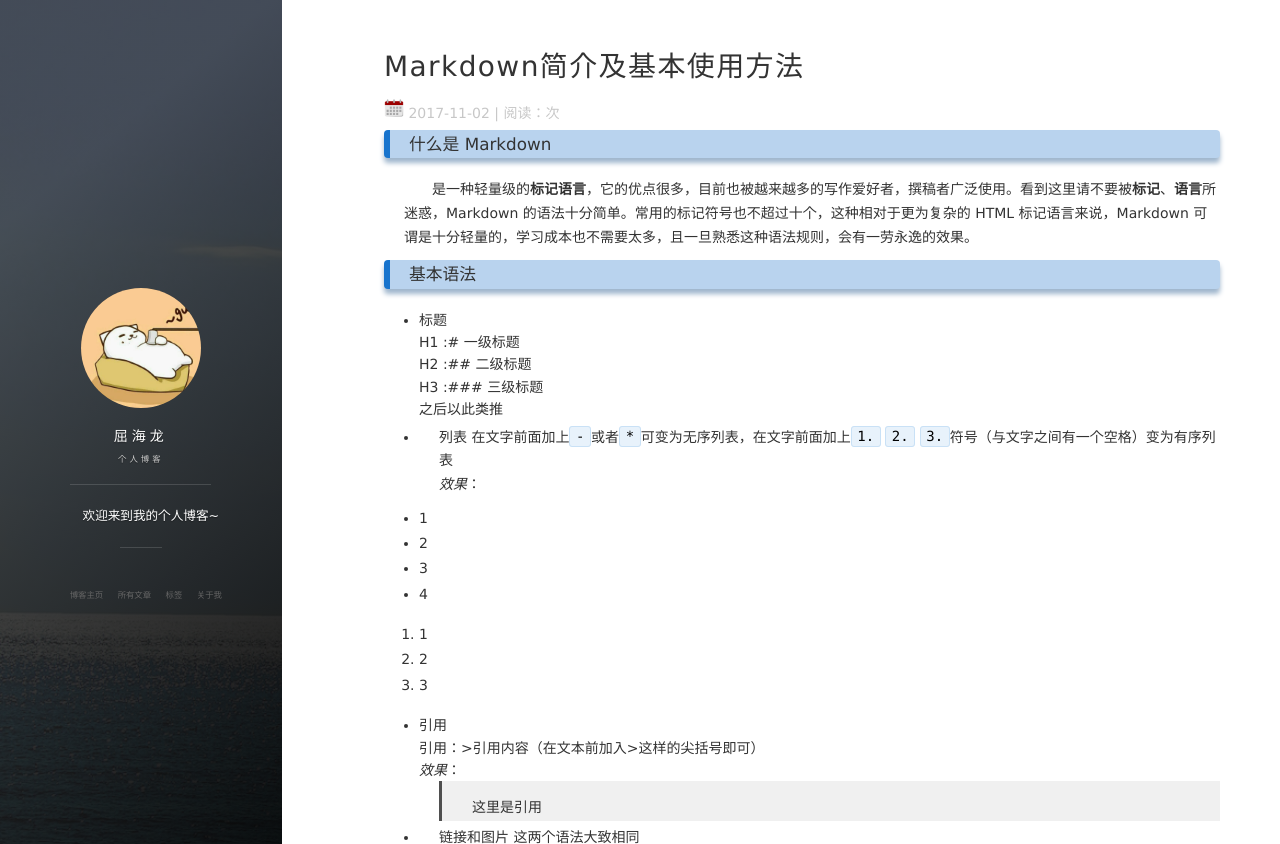
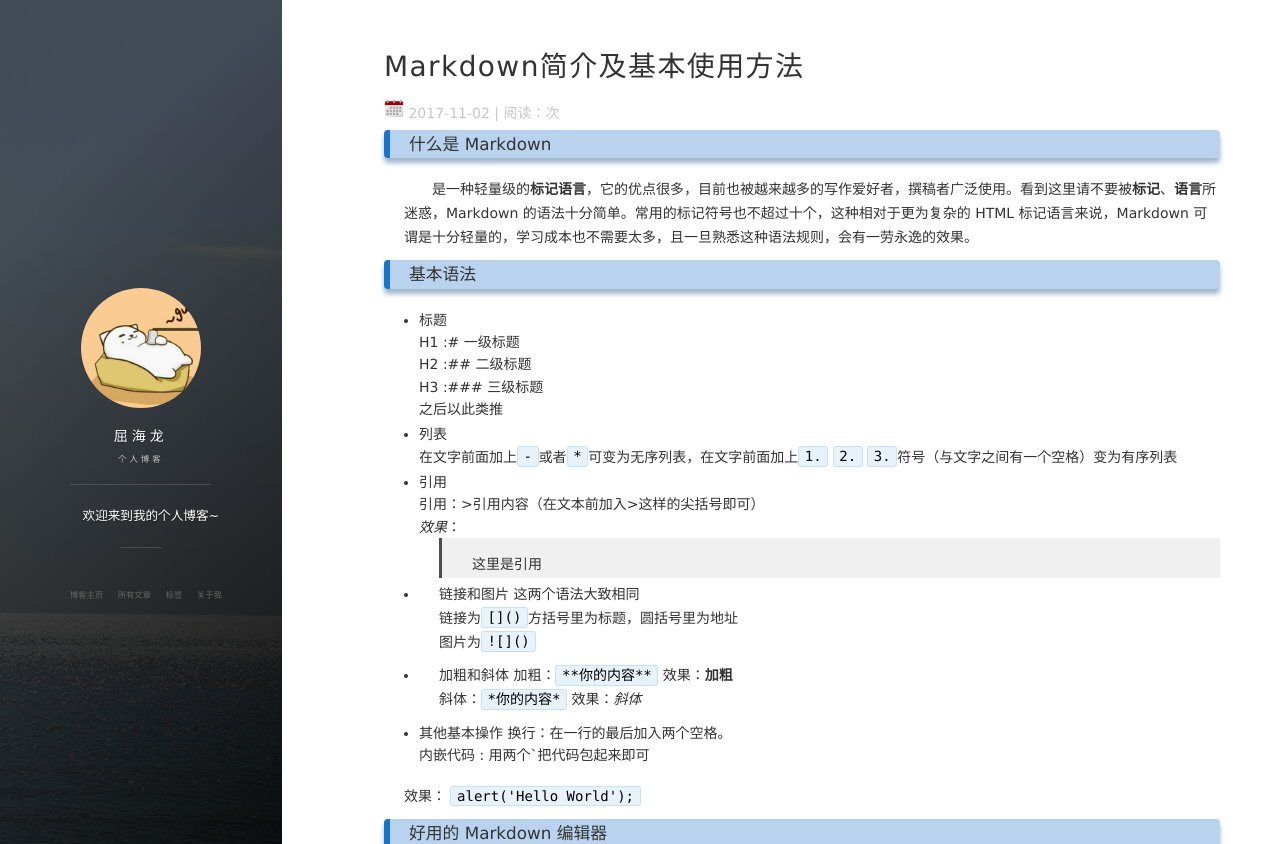
Before and after one commit to quhailong/quhailong.github.io, a Jekyll site: the page built from _posts/2017-11-02-markdownTool.md, in a window 1280 px wide and 900 px high, cut to the strip 0-844 px from the top of the window. Built offline with Jekyll 4.4.1, drawn with Linux system fonts in a browser that asks for light colours; nearby versions of some CDN libraries; comment, search, counter and statistics services are not loaded.

Commit message:
Update 2017-11-02-markdownTool.md

```diff
--- a/_posts/2017-11-02-markdownTool.md
+++ b/_posts/2017-11-02-markdownTool.md
@@ -18,17 +18,6 @@ H3 :### 三级标题
 之后以此类推
 * 列表
 在文字前面加上`-`或者`*`可变为无序列表，在文字前面加上`1.` `2.` `3.`符号（与文字之间有一个空格）变为有序列表
-*效果*：
-
-* 1
-* 2
-* 3
-* 4
-
-1. 1
-2. 2
-3. 3
-
 * 引用
 引用：>引用内容（在文本前加入>这样的尖括号即可）
 *效果*：
```
